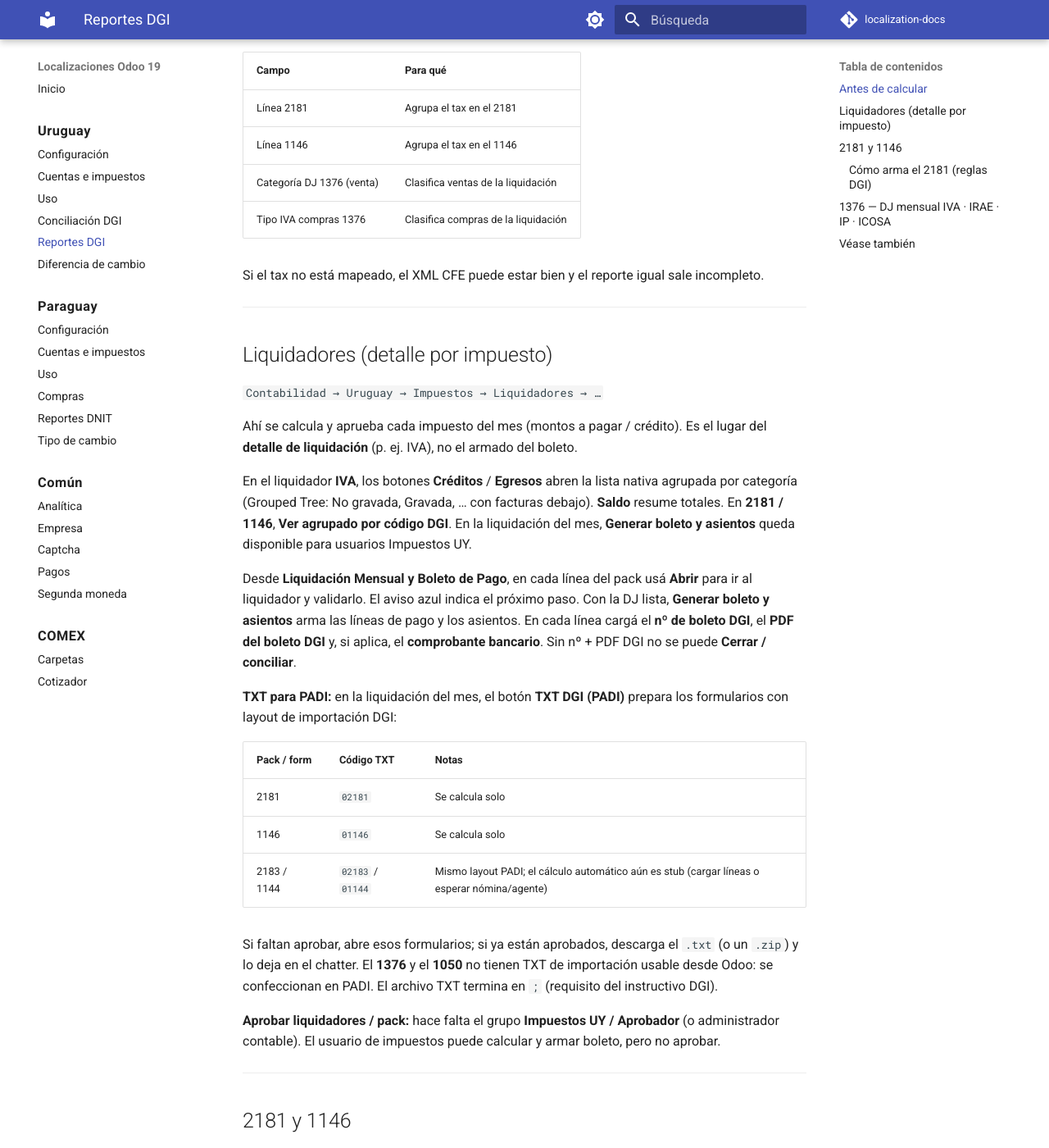
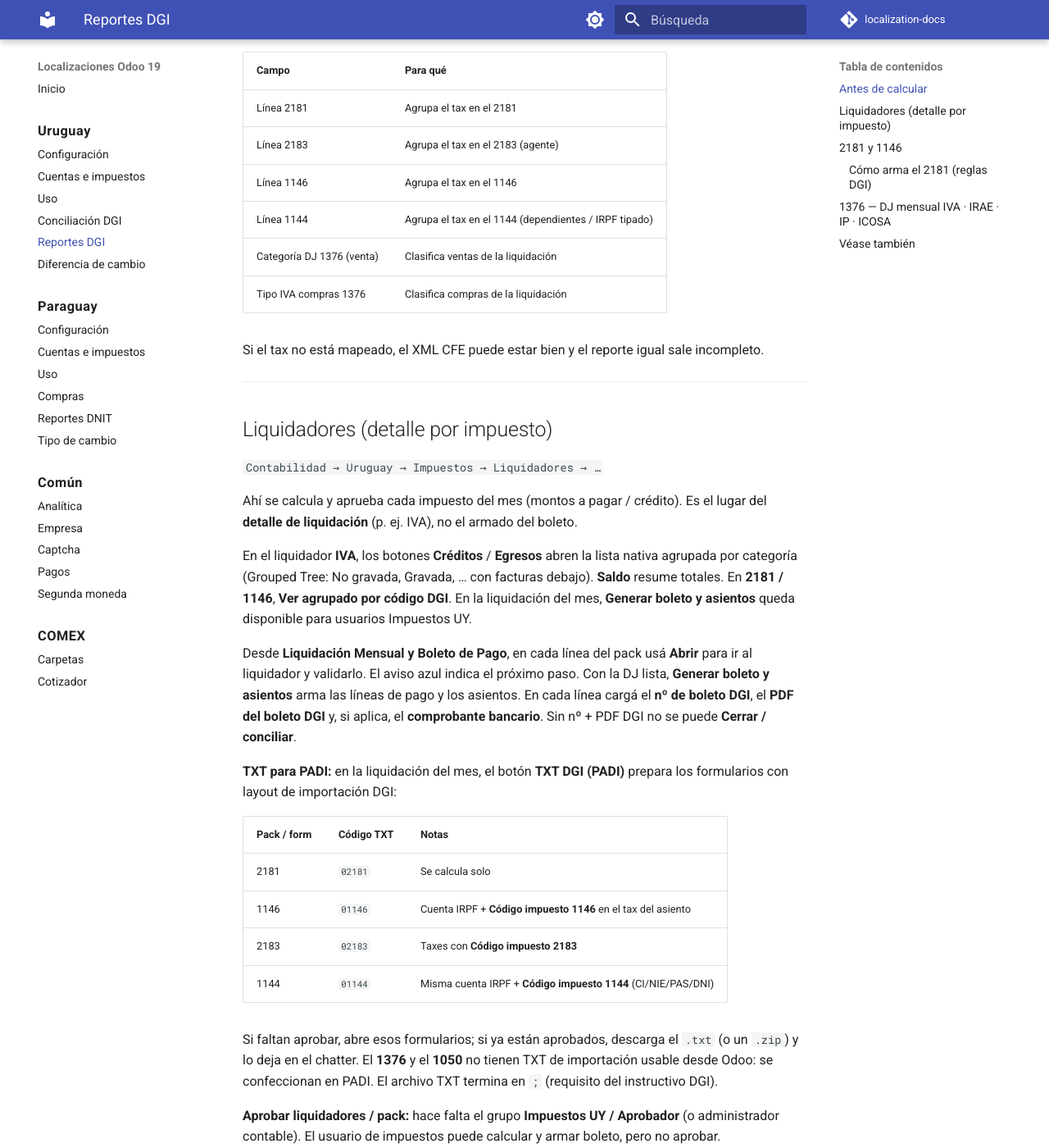
Before and after one commit to Pabloolano/localization-docs, an MkDocs documentation site: the page built from docs/uruguay/reportes.md, in a window 1280 px wide and 1400 px high, scrolled down 1286 px. Shown: the whole window at 82% size. Built offline with MkDocs 1.6.1 and Material for MkDocs 9.7.7, drawn with Linux system fonts in a browser that asks for light colours; comment, search, counter and statistics services are not loaded.

Commit message:
docs(uy): códigos 1144/2183 en impuestos y TXT PADI
Co-authored-by: Cursor <cursoragent@cursor.com>

```diff
--- a/docs/uruguay/reportes.md
+++ b/docs/uruguay/reportes.md
@@ -32,7 +32,9 @@ En cada impuesto (`Contabilidad → Configuración → Impuestos`):
 | Campo | Para qué |
 |-------|----------|
 | Línea 2181 | Agrupa el tax en el 2181 |
+| Línea 2183 | Agrupa el tax en el 2183 (agente) |
 | Línea 1146 | Agrupa el tax en el 1146 |
+| Línea 1144 | Agrupa el tax en el 1144 (dependientes / IRPF tipado) |
 | Categoría DJ 1376 (venta) | Clasifica ventas de la liquidación |
 | Tipo IVA compras 1376 | Clasifica compras de la liquidación |
 
@@ -55,8 +57,9 @@ Desde **Liquidación Mensual y Boleto de Pago**, en cada línea del pack usá **
 | Pack / form | Código TXT | Notas |
 |-------------|------------|--------|
 | 2181 | `02181` | Se calcula solo |
-| 1146 | `01146` | Se calcula solo |
-| 2183 / 1144 | `02183` / `01144` | Mismo layout PADI; el cálculo automático aún es stub (cargar líneas o esperar nómina/agente) |
+| 1146 | `01146` | Cuenta IRPF + **Código impuesto 1146** en el tax del asiento |
+| 2183 | `02183` | Taxes con **Código impuesto 2183** |
+| 1144 | `01144` | Misma cuenta IRPF + **Código impuesto 1144** (CI/NIE/PAS/DNI) |
 
 Si faltan aprobar, abre esos formularios; si ya están aprobados, descarga el `.txt` (o un `.zip`) y lo deja en el chatter. El **1376** y el **1050** no tienen TXT de importación usable desde Odoo: se confeccionan en PADI. El archivo TXT termina en `;` (requisito del instructivo DGI).
 
```
